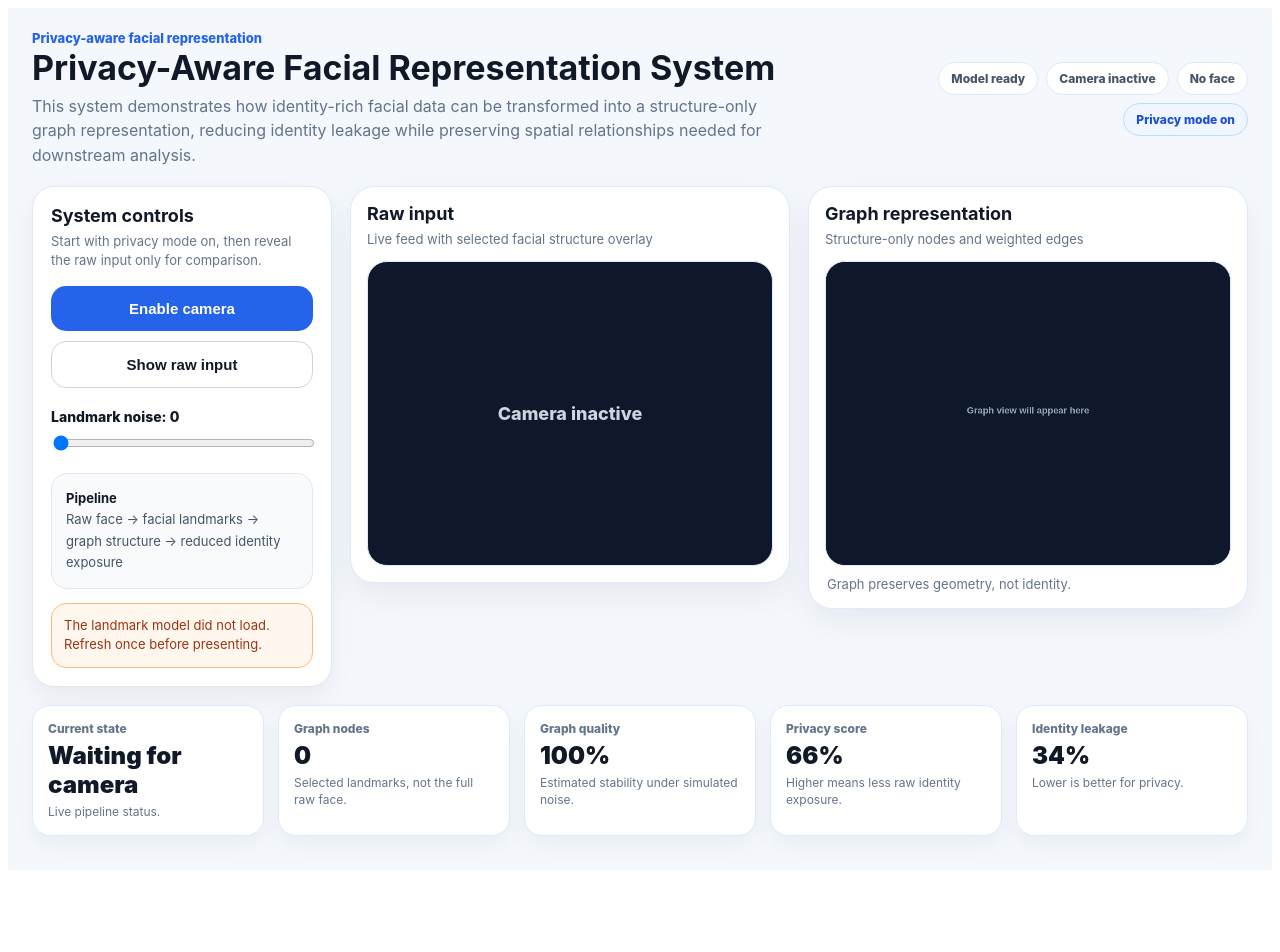
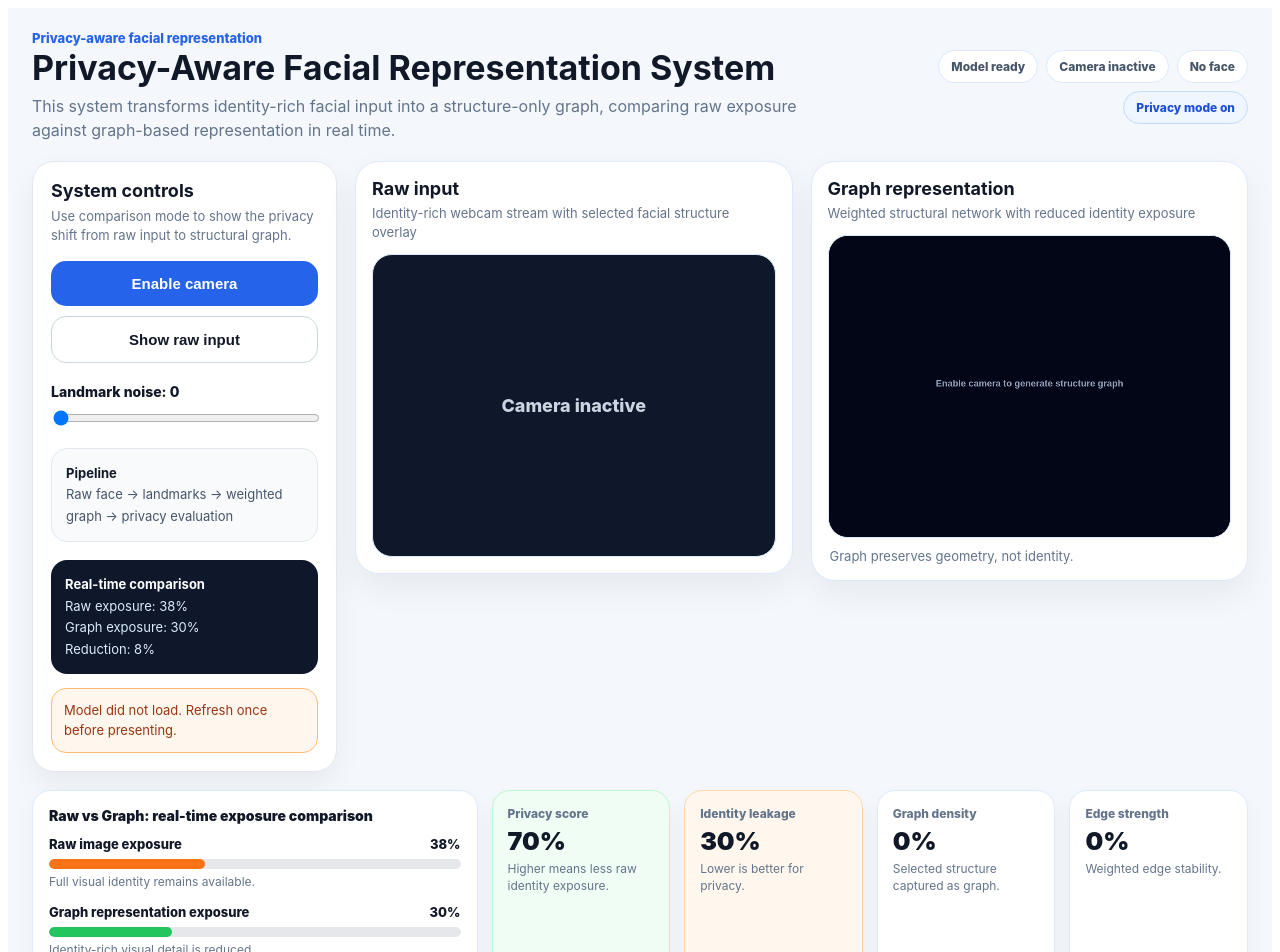
Before and after one commit to gayatrimb12/privacy-preserving-fer-gnn, a React (Vite) app: page / in a window 1280 px wide. Shown: the top 952 px of the page. Before the commit the page ends 878 px from the top, so only its background shows below. Built offline with nearby package versions, Linux system fonts and the light colour scheme.

Commit message:
Update PrivacyFERPrototype.jsx

```diff
--- a/src/PrivacyFERPrototype.jsx
+++ b/src/PrivacyFERPrototype.jsx
@@ -6,41 +6,32 @@ const MODEL_ASSET_PATH =
 const MP_VERSION = "0.10.3";
 const WASM_PATH = `https://cdn.jsdelivr.net/npm/@mediapipe/tasks-vision@${MP_VERSION}/wasm`;
 
-const OUTLINE = [10, 338, 297, 332, 284, 251, 389, 356, 454, 323, 361, 288, 397, 365, 379, 378, 400, 377, 152, 148, 176, 149, 150, 136, 172, 58, 132, 93, 234, 127, 162, 21, 54, 103, 67, 109, 10];
-const LEFT_EYE = [33, 7, 163, 144, 145, 153, 154, 155, 133, 173, 157, 158, 159, 160, 161, 246, 33];
-const RIGHT_EYE = [263, 249, 390, 373, 374, 380, 381, 382, 362, 398, 384, 385, 386, 387, 388, 466, 263];
-const MOUTH = [61, 146, 91, 181, 84, 17, 314, 405, 321, 375, 291, 308, 324, 318, 402, 317, 14, 87, 178, 88, 95, 78, 61];
-const NOSE = [168, 6, 197, 195, 5, 4, 1, 19, 94, 2];
+const OUTLINE = [10,338,297,332,284,251,389,356,454,323,361,288,397,365,379,378,400,377,152,148,176,149,150,136,172,58,132,93,234,127,162,21,54,103,67,109,10];
+const LEFT_EYE = [33,7,163,144,145,153,154,155,133,173,157,158,159,160,161,246,33];
+const RIGHT_EYE = [263,249,390,373,374,380,381,382,362,398,384,385,386,387,388,466,263];
+const MOUTH = [61,146,91,181,84,17,314,405,321,375,291,308,324,318,402,317,14,87,178,88,95,78,61];
+const NOSE = [168,6,197,195,5,4,1,19,94,2];
 
 const GROUPS = [
-  { name: "Face boundary", points: OUTLINE, color: "#60a5fa" },
-  { name: "Eyes", points: LEFT_EYE, color: "#22c55e" },
-  { name: "Eyes", points: RIGHT_EYE, color: "#22c55e" },
-  { name: "Nose", points: NOSE, color: "#facc15" },
-  { name: "Mouth", points: MOUTH, color: "#fb7185" },
+  { name: "Boundary", points: OUTLINE, color: "#38bdf8", weight: 1.2 },
+  { name: "Left eye", points: LEFT_EYE, color: "#22c55e", weight: 1.6 },
+  { name: "Right eye", points: RIGHT_EYE, color: "#22c55e", weight: 1.6 },
+  { name: "Nose", points: NOSE, color: "#facc15", weight: 1.4 },
+  { name: "Mouth", points: MOUTH, color: "#fb7185", weight: 1.5 },
 ];
 
 const SELECTED_POINTS = Array.from(
   new Set([...OUTLINE, ...LEFT_EYE, ...RIGHT_EYE, ...MOUTH, ...NOSE])
 );
 
-function clamp(value, min, max) {
-  return Math.min(Math.max(value, min), max);
-}
-
-function pointColor(index) {
-  if (LEFT_EYE.includes(index) || RIGHT_EYE.includes(index)) return "#22c55e";
-  if (MOUTH.includes(index)) return "#fb7185";
-  if (NOSE.includes(index)) return "#facc15";
-  if (OUTLINE.includes(index)) return "#60a5fa";
-  return "#cbd5e1";
+function clamp(v, min, max) {
+  return Math.min(Math.max(v, min), max);
 }
 
 function shiftPoint(point, index, noise) {
   if (!point) return point;
   const dx = ((index % 5) - 2) * noise * 0.001;
   const dy = (((index + 3) % 5) - 2) * noise * 0.001;
-
   return {
     x: clamp(point.x + dx, 0, 1),
     y: clamp(point.y + dy, 0, 1),
@@ -48,10 +39,17 @@ function shiftPoint(point, index, noise) {
   };
 }
 
+function nodeColor(index) {
+  if (LEFT_EYE.includes(index) || RIGHT_EYE.includes(index)) return "#22c55e";
+  if (MOUTH.includes(index)) return "#fb7185";
+  if (NOSE.includes(index)) return "#facc15";
+  if (OUTLINE.includes(index)) return "#38bdf8";
+  return "#cbd5e1";
+}
+
 function Chip({ children, active, warning }) {
   return (
-    <span
-      style={{
+    <span style={{
       padding: "8px 12px",
       borderRadius: 999,
       fontSize: 12,
@@ -59,50 +57,70 @@ function Chip({ children, active, warning }) {
       border: `1px solid ${warning ? "#fed7aa" : active ? "#bfdbfe" : "#dbeafe"}`,
       background: warning ? "#fff7ed" : active ? "#eff6ff" : "#ffffff",
       color: warning ? "#c2410c" : active ? "#1d4ed8" : "#475569",
-      }}
-    >
+    }}>
       {children}
     </span>
   );
 }
 
-function Stat({ label, value, note }) {
+function Stat({ label, value, note, tone = "default" }) {
+  const toneMap = {
+    default: ["#ffffff", "#dbeafe"],
+    good: ["#f0fdf4", "#bbf7d0"],
+    warn: ["#fff7ed", "#fed7aa"],
+    dark: ["#0f172a", "#334155"],
+  };
+
+  const [bg, border] = toneMap[tone];
+
   return (
-    <div
-      style={{
-        background: "#ffffff",
-        border: "1px solid #dbeafe",
+    <div style={{
+      background: bg,
+      border: `1px solid ${border}`,
       borderRadius: 18,
       padding: 15,
       boxShadow: "0 10px 24px rgba(15,23,42,0.045)",
-      }}
-    >
-      <div style={{ fontSize: 12, color: "#64748b", fontWeight: 800 }}>
+      color: tone === "dark" ? "#ffffff" : "#111827",
+    }}>
+      <div style={{ fontSize: 12, color: tone === "dark" ? "#cbd5e1" : "#64748b", fontWeight: 800 }}>
         {label}
       </div>
-      <div style={{ fontSize: 24, fontWeight: 900, marginTop: 5 }}>
+      <div style={{ fontSize: 25, fontWeight: 950, marginTop: 5 }}>
         {value}
       </div>
-      <div style={{ fontSize: 12, color: "#64748b", lineHeight: 1.45, marginTop: 4 }}>
+      <div style={{ fontSize: 12, color: tone === "dark" ? "#cbd5e1" : "#64748b", lineHeight: 1.45, marginTop: 4 }}>
         {note}
       </div>
     </div>
   );
 }
 
+function Meter({ label, value, color, caption }) {
+  return (
+    <div style={{ marginBottom: 15 }}>
+      <div style={{ display: "flex", justifyContent: "space-between", fontSize: 13, fontWeight: 800 }}>
+        <span>{label}</span>
+        <span>{value}%</span>
+      </div>
+      <div style={{ height: 10, background: "#e5e7eb", borderRadius: 999, marginTop: 7, overflow: "hidden" }}>
+        <div style={{ width: `${value}%`, height: "100%", background: color, borderRadius: 999 }} />
+      </div>
+      <div style={{ fontSize: 12, color: "#64748b", marginTop: 5 }}>{caption}</div>
+    </div>
+  );
+}
+
 function Panel({ title, subtitle, children }) {
   return (
-    <section
-      style={{
+    <section style={{
       background: "#ffffff",
       border: "1px solid #dbeafe",
       borderRadius: 24,
       padding: 16,
       boxShadow: "0 14px 34px rgba(15,23,42,0.06)",
-      }}
-    >
+    }}>
       <div style={{ marginBottom: 12 }}>
-        <h2 style={{ margin: 0, fontSize: 18, lineHeight: 1.2 }}>{title}</h2>
+        <h2 style={{ margin: 0, fontSize: 18 }}>{title}</h2>
         <p style={{ margin: "5px 0 0", color: "#64748b", fontSize: 13, lineHeight: 1.45 }}>
           {subtitle}
         </p>
@@ -129,20 +147,22 @@ export default function PrivacyFERPrototype() {
   const [noise, setNoise] = useState(0);
   const [landmarkCount, setLandmarkCount] = useState(0);
   const [graphQuality, setGraphQuality] = useState(100);
+  const [graphDensity, setGraphDensity] = useState(0);
+  const [edgeStrength, setEdgeStrength] = useState(0);
   const [error, setError] = useState("");
   const [frame, setFrame] = useState({ width: 960, height: 720 });
 
+  const rawExposure = privacyMode ? 38 : 92;
+  const graphExposure = Math.max(14, 30 + noise * 2);
+  const leakageReduction = Math.max(0, rawExposure - graphExposure);
+  const privacyScore = Math.min(100, Math.max(0, 100 - graphExposure));
+  const utilityScore = faceDetected ? Math.max(58, 94 - noise * 3) : 0;
+
   const status = useMemo(() => {
     if (!cameraOn) return "Waiting for camera";
-    if (!faceDetected) return "Searching for face";
-    return "Live graph generated";
+    if (!faceDetected) return "Searching";
+    return "Active";
   }, [cameraOn, faceDetected]);
-
-  const exposure = privacyMode ? "Reduced" : "Visible";
-  const leakageScore = privacyMode
-    ? Math.max(12, 34 + noise * 2)
-    : Math.min(100, 82 + noise);
-  const privacyScore = 100 - leakageScore;
 
   useEffect(() => {
     let cancelled = false;
@@ -176,7 +196,7 @@ export default function PrivacyFERPrototype() {
         }
       } catch (e) {
         console.error(e);
-        setError("The landmark model did not load. Refresh once before presenting.");
+        setError("Model did not load. Refresh once before presenting.");
       } finally {
         if (!cancelled) setLoading(false);
       }
@@ -207,6 +227,8 @@ export default function PrivacyFERPrototype() {
     setCameraOn(false);
     setFaceDetected(false);
     setLandmarkCount(0);
+    setGraphDensity(0);
+    setEdgeStrength(0);
     clearCanvas(overlayRef);
     drawEmptyGraph();
   }
@@ -228,11 +250,7 @@ export default function PrivacyFERPrototype() {
       }
 
       const stream = await navigator.mediaDevices.getUserMedia({
-        video: {
-          facingMode: "user",
-          width: { ideal: 1280 },
-          height: { ideal: 720 },
-        },
+        video: { facingMode: "user", width: { ideal: 1280 }, height: { ideal: 720 } },
         audio: false,
       });
 
@@ -263,19 +281,16 @@ export default function PrivacyFERPrototype() {
   function drawEmptyGraph() {
     const canvas = graphRef.current;
     if (!canvas) return;
-
     const ctx = canvas.getContext("2d");
     const width = canvas.width || frame.width;
     const height = canvas.height || frame.height;
 
-    ctx.clearRect(0, 0, width, height);
-    ctx.fillStyle = "#0f172a";
+    ctx.fillStyle = "#020617";
     ctx.fillRect(0, 0, width, height);
-
     ctx.fillStyle = "#94a3b8";
-    ctx.font = "700 22px Arial";
+    ctx.font = "800 22px Arial";
     ctx.textAlign = "center";
-    ctx.fillText("Graph view will appear here", width / 2, height / 2);
+    ctx.fillText("Enable camera to generate structure graph", width / 2, height / 2);
   }
 
   function drawOverlay(face) {
@@ -315,19 +330,19 @@ export default function PrivacyFERPrototype() {
       const p = face[index];
       if (!p) return;
       ctx.beginPath();
-      ctx.arc((1 - p.x) * width, p.y * height, 2.2, 0, Math.PI * 2);
+      ctx.arc((1 - p.x) * width, p.y * height, 2.15, 0, Math.PI * 2);
       ctx.fill();
     });
 
     ctx.fillStyle = privacyMode ? "rgba(34,197,94,0.88)" : "rgba(194,65,12,0.88)";
-    ctx.fillRect(width - 210, height - 52, 185, 34);
+    ctx.fillRect(width - 220, height - 54, 195, 36);
     ctx.fillStyle = "#ffffff";
     ctx.font = "800 14px Arial";
     ctx.textAlign = "center";
     ctx.fillText(
       privacyMode ? "Identity minimized" : "Raw identity visible",
-      width - 117,
-      height - 30
+      width - 122,
+      height - 31
     );
   }
 
@@ -341,8 +356,6 @@ export default function PrivacyFERPrototype() {
     canvas.width = width;
     canvas.height = height;
 
-    ctx.clearRect(0, 0, width, height);
-
     const bg = ctx.createLinearGradient(0, 0, width, height);
     bg.addColorStop(0, "#020617");
     bg.addColorStop(0.55, "#0f172a");
@@ -350,17 +363,17 @@ export default function PrivacyFERPrototype() {
     ctx.fillStyle = bg;
     ctx.fillRect(0, 0, width, height);
 
-    ctx.strokeStyle = "rgba(148,163,184,0.09)";
+    ctx.strokeStyle = "rgba(148,163,184,0.08)";
     ctx.lineWidth = 1;
 
-    for (let x = 0; x < width; x += 70) {
+    for (let x = 0; x < width; x += 72) {
       ctx.beginPath();
       ctx.moveTo(x, 0);
       ctx.lineTo(x, height);
       ctx.stroke();
     }
 
-    for (let y = 0; y < height; y += 70) {
+    for (let y = 0; y < height; y += 72) {
       ctx.beginPath();
       ctx.moveTo(0, y);
       ctx.lineTo(width, y);
@@ -390,30 +403,52 @@ export default function PrivacyFERPrototype() {
       const ny = (p.y - minY) / (maxY - minY || 1);
 
       return {
-        x: width * 0.5 + (0.5 - nx) * width * 0.58,
-        y: height * 0.53 + (ny - 0.5) * height * 0.7,
+        x: width * 0.5 + (0.5 - nx) * width * 0.56,
+        y: height * 0.53 + (ny - 0.5) * height * 0.68,
       };
     }
 
+    const allEdgeDistances = [];
+
+    GROUPS.forEach((group) => {
+      for (let i = 0; i < group.points.length - 1; i++) {
+        const a = group.points[i];
+        const b = group.points[i + 1];
+        if (!face[a] || !face[b]) continue;
+
+        const p1 = map(a);
+        const p2 = map(b);
+        allEdgeDistances.push(Math.hypot(p1.x - p2.x, p1.y - p2.y));
+      }
+    });
+
+    const avgEdge = allEdgeDistances.length
+      ? allEdgeDistances.reduce((a, b) => a + b, 0) / allEdgeDistances.length
+      : 0;
+
+    setGraphDensity(Math.min(100, Math.round((SELECTED_POINTS.length / 90) * 100)));
+    setEdgeStrength(Math.max(0, Math.min(100, Math.round(100 - avgEdge / 3))));
+
     ctx.save();
-    ctx.shadowColor = "rgba(96,165,250,0.65)";
+    ctx.shadowColor = "rgba(96,165,250,0.7)";
     ctx.shadowBlur = 10;
 
     GROUPS.forEach((group) => {
       ctx.strokeStyle = group.color;
-      ctx.lineWidth = group.name === "Face boundary" ? 2.2 : 1.9;
+      ctx.lineWidth = group.weight + 0.7;
 
       for (let i = 0; i < group.points.length - 1; i++) {
         const a = group.points[i];
         const b = group.points[i + 1];
-
         if (!face[a] || !face[b]) continue;
 
         const p1 = map(a);
         const p2 = map(b);
         const dist = Math.hypot(p1.x - p2.x, p1.y - p2.y);
 
-        ctx.globalAlpha = Math.max(0.35, 1 - dist / 320);
+        const opacity = Math.max(0.28, 1 - dist / 320);
+        ctx.globalAlpha = opacity;
+
         ctx.beginPath();
         ctx.moveTo(p1.x, p1.y);
         ctx.lineTo(p2.x, p2.y);
@@ -426,34 +461,44 @@ export default function PrivacyFERPrototype() {
     SELECTED_POINTS.forEach((index) => {
       if (!face[index]) return;
       const p = map(index);
+      const isImportant =
+        LEFT_EYE.includes(index) ||
+        RIGHT_EYE.includes(index) ||
+        NOSE.includes(index) ||
+        MOUTH.includes(index);
 
-      ctx.fillStyle = pointColor(index);
+      ctx.fillStyle = nodeColor(index);
       ctx.beginPath();
-      ctx.arc(p.x, p.y, 4.2, 0, Math.PI * 2);
+      ctx.arc(p.x, p.y, isImportant ? 4.5 : 3.4, 0, Math.PI * 2);
       ctx.fill();
 
-      ctx.strokeStyle = "rgba(255,255,255,0.82)";
-      ctx.lineWidth = 1;
+      if (isImportant) {
+        ctx.strokeStyle = "rgba(255,255,255,0.75)";
+        ctx.lineWidth = 1.3;
         ctx.stroke();
+      }
     });
 
-    ctx.fillStyle = "rgba(15,23,42,0.8)";
-    ctx.fillRect(24, 24, 380, 50);
+    ctx.fillStyle = "rgba(15,23,42,0.82)";
+    ctx.fillRect(24, 24, 420, 56);
 
     ctx.fillStyle = "#e0f2fe";
-    ctx.font = "800 16px Arial";
+    ctx.font = "900 16px Arial";
     ctx.textAlign = "left";
-    ctx.fillText("Graph preserves geometry, not identity", 42, 55);
+    ctx.fillText("Scientific graph view: weighted structural edges", 42, 49);
+    ctx.fillStyle = "#93c5fd";
+    ctx.font = "700 12px Arial";
+    ctx.fillText("Color = region, opacity = edge strength, node size = feature importance", 42, 67);
 
     const legend = [
-      ["Boundary", "#60a5fa"],
+      ["Boundary", "#38bdf8"],
       ["Eyes", "#22c55e"],
       ["Nose", "#facc15"],
       ["Mouth", "#fb7185"],
     ];
 
     legend.forEach(([label, color], index) => {
-      const x = 42 + index * 125;
+      const x = 42 + index * 124;
       const y = height - 36;
 
       ctx.fillStyle = color;
@@ -491,24 +536,20 @@ export default function PrivacyFERPrototype() {
   }
 
   return (
-    <div
-      style={{
+    <div style={{
       minHeight: "100vh",
       background: "#f4f7fb",
       color: "#111827",
       fontFamily: "Inter, system-ui, Arial, sans-serif",
-      }}
-    >
-      <div style={{ maxWidth: 1360, margin: "0 auto", padding: "22px 24px 34px" }}>
-        <header
-          style={{
+    }}>
+      <div style={{ maxWidth: 1450, margin: "0 auto", padding: "22px 24px 34px" }}>
+        <header style={{
           display: "flex",
           justifyContent: "space-between",
           gap: 18,
           alignItems: "center",
           marginBottom: 18,
-          }}
-        >
+        }}>
           <div>
             <div style={{ color: "#2563eb", fontWeight: 800, fontSize: 13 }}>
               Privacy-aware facial representation
@@ -516,10 +557,9 @@ export default function PrivacyFERPrototype() {
             <h1 style={{ margin: "4px 0 0", fontSize: 34, lineHeight: 1.05 }}>
               Privacy-Aware Facial Representation System
             </h1>
-            <p style={{ margin: "8px 0 0", color: "#64748b", maxWidth: 790, lineHeight: 1.55 }}>
-              This system demonstrates how identity-rich facial data can be transformed into
-              a structure-only graph representation, reducing identity leakage while preserving
-              spatial relationships needed for downstream analysis.
+            <p style={{ margin: "8px 0 0", color: "#64748b", maxWidth: 840, lineHeight: 1.55 }}>
+              This system transforms identity-rich facial input into a structure-only graph,
+              comparing raw exposure against graph-based representation in real time.
             </p>
           </div>
 
@@ -533,39 +573,29 @@ export default function PrivacyFERPrototype() {
           </div>
         </header>
 
-        <main
-          style={{
+        <main style={{
           display: "grid",
-            gridTemplateColumns: "300px 1fr 1fr",
+          gridTemplateColumns: "305px 1fr 1fr",
           gap: 18,
           alignItems: "start",
-          }}
-        >
-          <aside
-            style={{
+        }}>
+          <aside style={{
             background: "#ffffff",
             border: "1px solid #e2e8f0",
             borderRadius: 22,
             padding: 18,
             boxShadow: "0 12px 28px rgba(15,23,42,0.055)",
-            }}
-          >
+          }}>
             <h2 style={{ margin: 0, fontSize: 18 }}>System controls</h2>
             <p style={{ margin: "6px 0 16px", color: "#64748b", fontSize: 13, lineHeight: 1.45 }}>
-              Start with privacy mode on, then reveal the raw input only for comparison.
+              Use comparison mode to show the privacy shift from raw input to structural graph.
             </p>
 
-            <button
-              onClick={cameraOn ? stopCamera : startCamera}
-              style={primaryButton}
-            >
+            <button onClick={cameraOn ? stopCamera : startCamera} style={primaryButton}>
               {cameraOn ? "Stop camera" : "Enable camera"}
             </button>
 
-            <button
-              onClick={() => setPrivacyMode((prev) => !prev)}
-              style={secondaryButton}
-            >
+            <button onClick={() => setPrivacyMode((prev) => !prev)} style={secondaryButton}>
               {privacyMode ? "Show raw input" : "Hide raw input"}
             </button>
 
@@ -583,8 +613,7 @@ export default function PrivacyFERPrototype() {
               />
             </div>
 
-            <div
-              style={{
+            <div style={{
               marginTop: 18,
               background: "#f8fafc",
               border: "1px solid #e2e8f0",
@@ -593,16 +622,30 @@ export default function PrivacyFERPrototype() {
               color: "#475569",
               fontSize: 13,
               lineHeight: 1.65,
-              }}
-            >
+            }}>
               <b style={{ color: "#111827" }}>Pipeline</b>
               <br />
-              Raw face → facial landmarks → graph structure → reduced identity exposure
+              Raw face → landmarks → weighted graph → privacy evaluation
+            </div>
+
+            <div style={{
+              marginTop: 18,
+              background: "#0f172a",
+              borderRadius: 16,
+              padding: 14,
+              color: "#dbeafe",
+              fontSize: 13,
+              lineHeight: 1.65,
+            }}>
+              <b style={{ color: "#ffffff" }}>Real-time comparison</b>
+              <br />
+              Raw exposure: {rawExposure}%<br />
+              Graph exposure: {graphExposure}%<br />
+              Reduction: {leakageReduction}%
             </div>
 
             {error && (
-              <div
-                style={{
+              <div style={{
                 marginTop: 14,
                 background: "#fff7ed",
                 border: "1px solid #fdba74",
@@ -611,14 +654,13 @@ export default function PrivacyFERPrototype() {
                 color: "#9a3412",
                 fontSize: 13,
                 lineHeight: 1.5,
-                }}
-              >
+              }}>
                 {error}
               </div>
             )}
           </aside>
 
-          <Panel title="Raw input" subtitle="Live feed with selected facial structure overlay">
+          <Panel title="Raw input" subtitle="Identity-rich webcam stream with selected facial structure overlay">
             <div style={mediaBox}>
               <video
                 ref={videoRef}
@@ -649,7 +691,7 @@ export default function PrivacyFERPrototype() {
             </div>
           </Panel>
 
-          <Panel title="Graph representation" subtitle="Structure-only nodes and weighted edges">
+          <Panel title="Graph representation" subtitle="Weighted structural network with reduced identity exposure">
             <div style={mediaBox}>
               <canvas
                 ref={graphRef}
@@ -664,19 +706,45 @@ export default function PrivacyFERPrototype() {
           </Panel>
         </main>
 
-        <section
-          style={{
+        <section style={{
+          marginTop: 18,
           display: "grid",
-            gridTemplateColumns: "repeat(5, 1fr)",
+          gridTemplateColumns: "1.2fr 1fr 1fr",
           gap: 14,
-            marginTop: 18,
-          }}
-        >
-          <Stat label="Current state" value={status} note="Live pipeline status." />
-          <Stat label="Graph nodes" value={landmarkCount} note="Selected landmarks, not the full raw face." />
-          <Stat label="Graph quality" value={`${graphQuality}%`} note="Estimated stability under simulated noise." />
-          <Stat label="Privacy score" value={`${privacyScore}%`} note="Higher means less raw identity exposure." />
-          <Stat label="Identity leakage" value={`${leakageScore}%`} note="Lower is better for privacy." />
+        }}>
+          <div style={{
+            background: "#ffffff",
+            border: "1px solid #dbeafe",
+            borderRadius: 18,
+            padding: 16,
+            boxShadow: "0 10px 24px rgba(15,23,42,0.045)",
+          }}>
+            <div style={{ fontWeight: 900, fontSize: 14, marginBottom: 12 }}>
+              Raw vs Graph: real-time exposure comparison
+            </div>
+            <Meter
+              label="Raw image exposure"
+              value={rawExposure}
+              color="#f97316"
+              caption="Full visual identity remains available."
+            />
+            <Meter
+              label="Graph representation exposure"
+              value={graphExposure}
+              color="#22c55e"
+              caption="Identity-rich visual detail is reduced."
+            />
+          </div>
+
+          <div style={{ display: "grid", gridTemplateColumns: "1fr 1fr", gap: 14 }}>
+            <Stat label="Privacy score" value={`${privacyScore}%`} note="Higher means less raw identity exposure." tone="good" />
+            <Stat label="Identity leakage" value={`${graphExposure}%`} note="Lower is better for privacy." tone="warn" />
+          </div>
+
+          <div style={{ display: "grid", gridTemplateColumns: "1fr 1fr", gap: 14 }}>
+            <Stat label="Graph density" value={`${graphDensity}%`} note="Selected structure captured as graph." />
+            <Stat label="Edge strength" value={`${edgeStrength}%`} note="Weighted edge stability." />
+          </div>
         </section>
       </div>
     </div>
@@ -685,8 +753,7 @@ export default function PrivacyFERPrototype() {
 
 function CenterText({ text }) {
   return (
-    <div
-      style={{
+    <div style={{
       position: "absolute",
       inset: 0,
       display: "grid",
@@ -694,8 +761,7 @@ function CenterText({ text }) {
       color: "#cbd5e1",
       fontWeight: 800,
       fontSize: 18,
-      }}
-    >
+    }}>
       {text}
     </div>
   );
```
Lines whose indentation alone changed are shown as unchanged.
